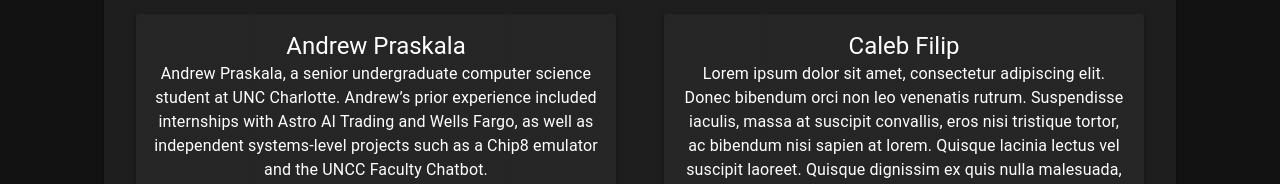
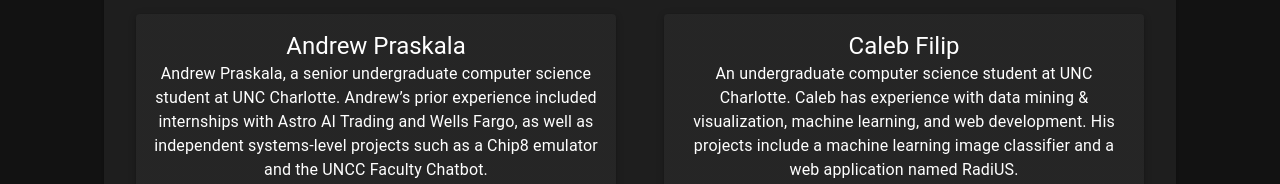
Before and after one commit to aprask/GameScout, a React (Vite) app in the folder client/: page / in a window 1280 px wide. Shown: the part 750-934 px from the top of the page. Built offline with nearby package versions, Linux system fonts and the light colour scheme; no server answers; sample sign-in values are in the browser's storage.

Commit message:
added calebs bio

```diff
--- a/client/src/pages/DashboardPage.tsx
+++ b/client/src/pages/DashboardPage.tsx
@@ -184,8 +184,11 @@
                   <Paper elevation={3} sx={{ m: 2, p: 2 }}>
                     <Typography variant="h5">Andrew Praskala</Typography>
                     <Typography variant="body1">
-                      Andrew Praskala, a senior undergraduate computer science student at UNC Charlotte.
-                      Andrew’s prior experience included internships with Astro AI Trading and Wells Fargo, as well as independent systems-level projects such as a Chip8 emulator and the UNCC Faculty Chatbot.
+                      Andrew Praskala, a senior undergraduate computer science
+                      student at UNC Charlotte. Andrew’s prior experience
+                      included internships with Astro AI Trading and Wells
+                      Fargo, as well as independent systems-level projects such
+                      as a Chip8 emulator and the UNCC Faculty Chatbot.
                     </Typography>
                     <Box
                       sx={{
@@ -232,15 +235,11 @@
                   <Paper elevation={3} sx={{ m: 2, p: 2 }}>
                     <Typography variant="h5">Caleb Filip</Typography>
                     <Typography variant="body1">
-                      Lorem ipsum dolor sit amet, consectetur adipiscing elit.
-                      Donec bibendum orci non leo venenatis rutrum. Suspendisse
-                      iaculis, massa at suscipit convallis, eros nisi tristique
-                      tortor, ac bibendum nisi sapien at lorem. Quisque lacinia
-                      lectus vel suscipit laoreet. Quisque dignissim ex quis
-                      nulla malesuada, feugiat mattis enim convallis. In sed
-                      lectus imperdiet, aliquet ex vitae, sagittis erat. Cras
-                      ullamcorper sit amet augue at egestas. Duis pellentesque
-                      felis vitae tristique congue.
+                      An undergraduate computer science student at UNC
+                      Charlotte. Caleb has experience with data mining &
+                      visualization, machine learning, and web development. His
+                      projects include a machine learning image classifier and a
+                      web application named RadiUS.
                     </Typography>
                     <Box
                       sx={{
```
